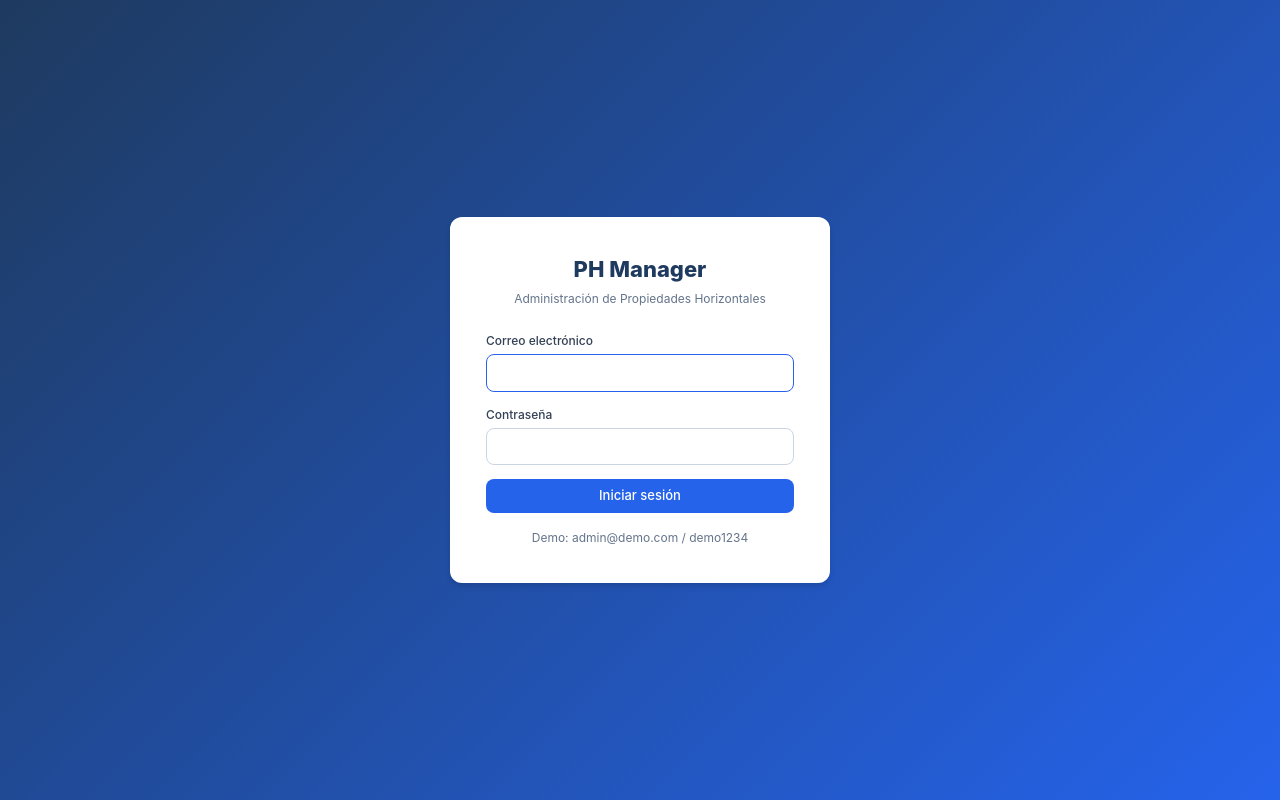
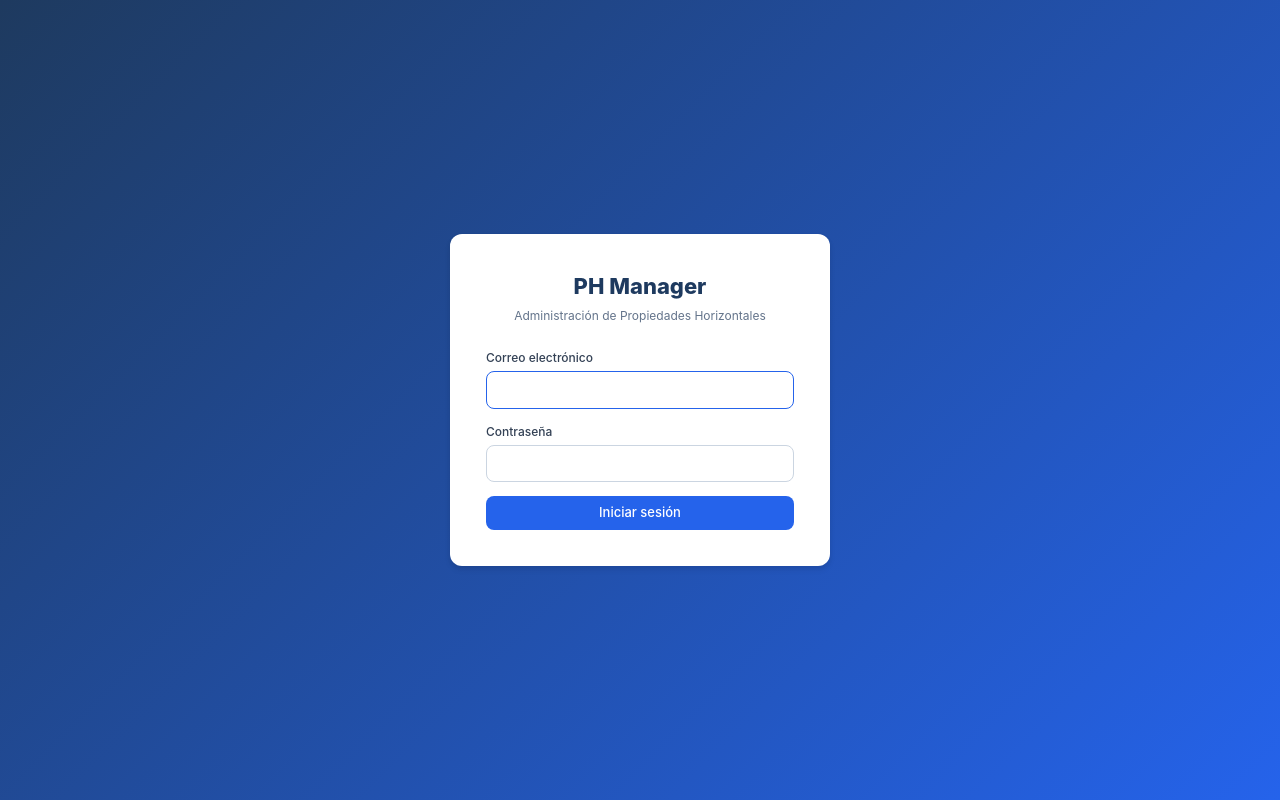
Before and after one commit to gondolaorganization-blip/ph-manager, a React app in the folder frontend/: page /login in a window 1280 px wide. Built offline with nearby package versions, Linux system fonts and the light colour scheme; no server answers; the HTML template or start-up script is replaced by a standard one.

Commit message:
Remove demo credentials from login page

```diff
--- a/frontend/src/pages/LoginPage.jsx
+++ b/frontend/src/pages/LoginPage.jsx
@@ -55,9 +55,6 @@ export default function LoginPage() {
           </button>
         </form>
 
-        <p style={{ marginTop: 16, textAlign: 'center', fontSize: 12, color: 'var(--slate-500)' }}>
-          Demo: admin@demo.com / demo1234
-        </p>
       </div>
     </div>
   );
```
